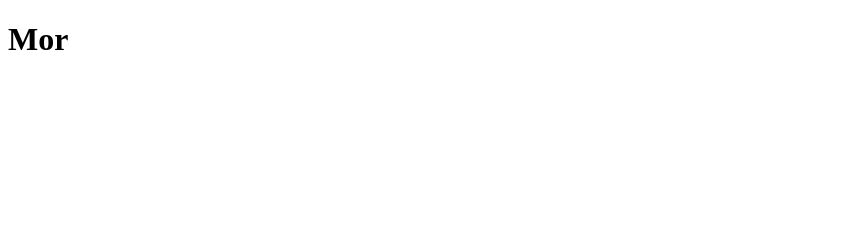
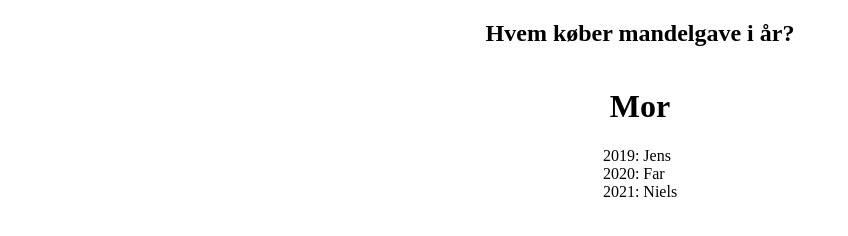
Before and after one commit to nprasmussen/mandel, a plain HTML site: page dist/index.html in a window 1280 px wide. Shown: the whole page, without its empty margins (0-848 px from the left). Drawn offline with Linux system fonts and the light colour scheme.

Commit message:
add list of next

```diff
--- a/dist/data.js
+++ b/dist/data.js
@@ -13,11 +13,12 @@ var familie = [
   function init() {
     var year = getYear();
     var whoIsUp = getWhoIsUp(year);
+    getNext();
     renderView(whoIsUp);
   }
 
   function getYear() {
-    var year = new Date().getYear();
+    var year = new Date().getFullYear();
     return year;
   }
 
@@ -29,3 +30,17 @@ var familie = [
   function renderView(whoIsUp) {
     document.getElementById("whoisup").innerHTML = whoIsUp;
   }
+
+  function getNext() {
+    var list = document.getElementById("next");
+    var year = getYear();
+
+    for (var i = 0; i < 3; i++) {
+
+      var item = document.createElement("li");
+      nextYear = year + i + 1;
+      var textnode = document.createTextNode(nextYear + ': ' + getWhoIsUp(year + i + 1));
+      item.appendChild(textnode);
+      list.appendChild(item);
+    }
+  }
--- a/dist/index.html
+++ b/dist/index.html
@@ -3,8 +3,14 @@
     <head>
         <title>Title of the document</title>
         <script type="text/javascript" src="data.js"></script>
+        <link rel="stylesheet" type="text/css" href="style.css">
     </head>
     <body>
-        <h1 id="whoisup"></h1>
+        <div class="center">
+            <h2>Hvem køber mandelgave i år?</h2>
+            <h1 id="whoisup"></h1>
+
+            <ul id="next"></ul>
+        </div>
     </body>
 </html>
--- /dev/null
+++ b/dist/style.css
@@ -0,0 +1,17 @@
+body, html {
+    margin: 0;
+    padding: 0;
+}
+
+.center {
+    display: flex;
+    align-items: center;
+    justify-content: center;
+    flex-direction: column;
+  }
+
+ul {
+    list-style-type: none;
+    padding: 0;
+    margin: 0;
+}
```
